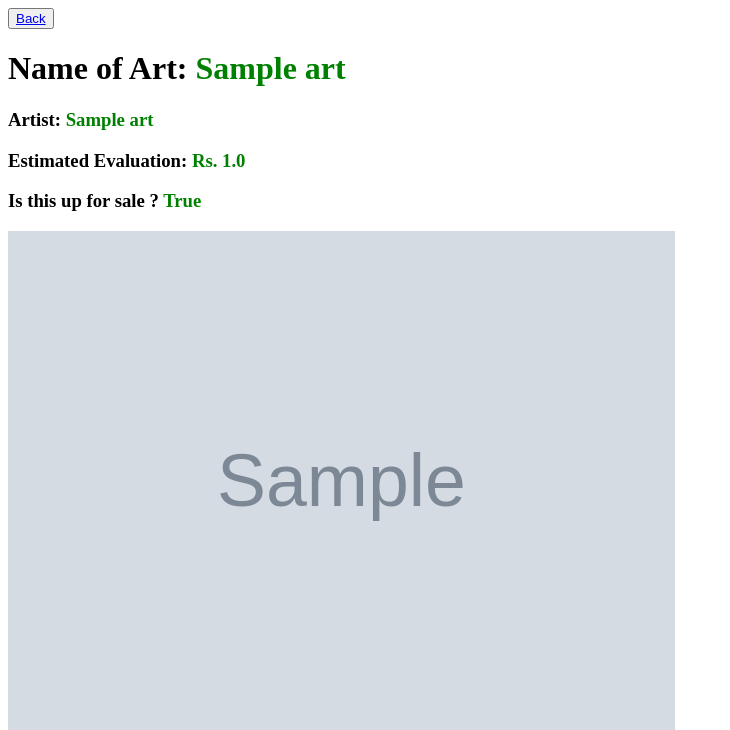
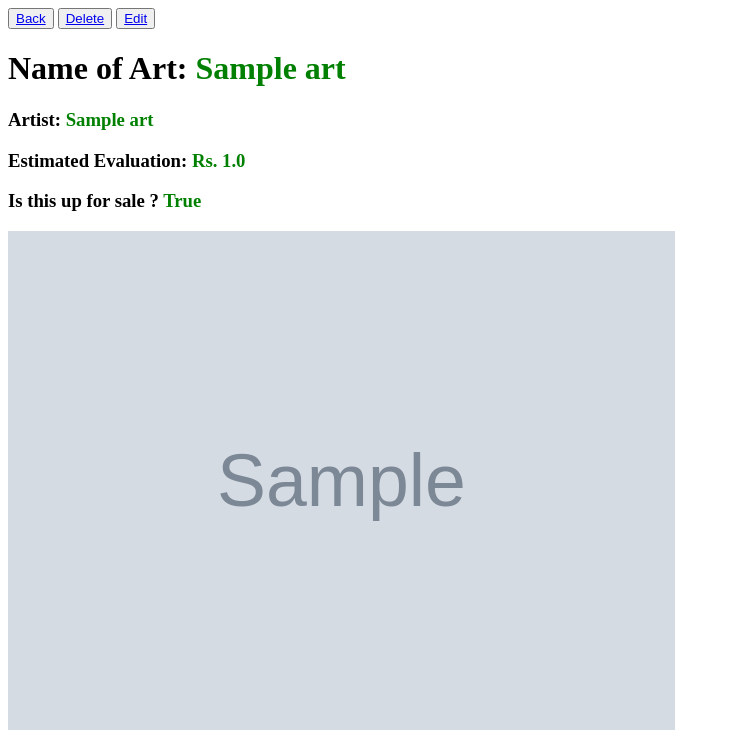
Before and after one commit to SAHASRABDI/crud, a Django app: page /1/ in a window 1280 px wide. Shown: the top 730 px of the page, without its empty margins (0-730 px from the left). Run offline with Django 3.2, Linux system fonts and the light colour scheme; tables that the repository leaves empty hold one stand-in row (values such as "Sample post"); grey boxes marked "Sample" are stand-in pictures.

Commit message:
Arts can be deleted as well as updated

```diff
--- a/artGallery/templates/artGallery/create.html
+++ b/artGallery/templates/artGallery/create.html
@@ -7,7 +7,7 @@
     <title>Add Art</title>
 </head>
 <body>
-    <form method="post" action="{% url 'artGallery:add'%}" enctype="multipart/form-data">
+    <form method="post" action="" enctype="multipart/form-data">
         {% csrf_token %}
         {{form.as_p}}
         <input type="submit"/>
--- a/artGallery/templates/artGallery/detail.html
+++ b/artGallery/templates/artGallery/detail.html
@@ -8,6 +8,8 @@
 </head>
 <body>
     <button><a href="{% url 'artGallery:index'%}">Back</a></button>
+    <button><a href="{% url 'artGallery:delete' art.id%}">Delete</a></button>
+    <button><a href="{% url 'artGallery:update' art.id%}">Edit</a></button>
 
     <h1>Name of Art: <span style="color:green">{{art.name_of_art}}</span></h1>
     <h3>Artist: <span style="color:green">{{art.artist_name}}</span></h3>
--- a/artGallery/urls.py
+++ b/artGallery/urls.py
@@ -10,4 +10,8 @@ urlpatterns = [
     # Read
     path("", views.IndexView.as_view(), name="index"),
     path("<int:pk>/", views.DetailView.as_view(), name="detail"),
+    # Update
+    path("<int:pk>/update/", views.UpdateArt.as_view(), name="update"),
+    # Delete
+    path("<int:pk>/delete/", views.DeleteArt.as_view(), name="delete"),
 ]
--- a/artGallery/views.py
+++ b/artGallery/views.py
@@ -1,6 +1,7 @@
 from django.shortcuts import render
 from django.views import generic
 from .models import Art
+from django.urls import reverse_lazy
 
 # Create your views here.
 class IndexView(generic.ListView):
@@ -20,3 +21,15 @@ class CreateArt(generic.CreateView):
     model = Art
     template_name = "artGallery/create.html"
     fields = "__all__"
+
+
+class UpdateArt(generic.UpdateView):
+    model = Art
+    template_name = "artGallery/create.html"
+    fields = "__all__"
+
+
+class DeleteArt(generic.DeleteView):
+    model = Art
+    template_name = "artGallery/delete.html"
+    success_url = reverse_lazy("artGallery:index")
```
Also changed, not shown: artGallery/templates/artGallery/delete.html (added, +8 -0 lines).
